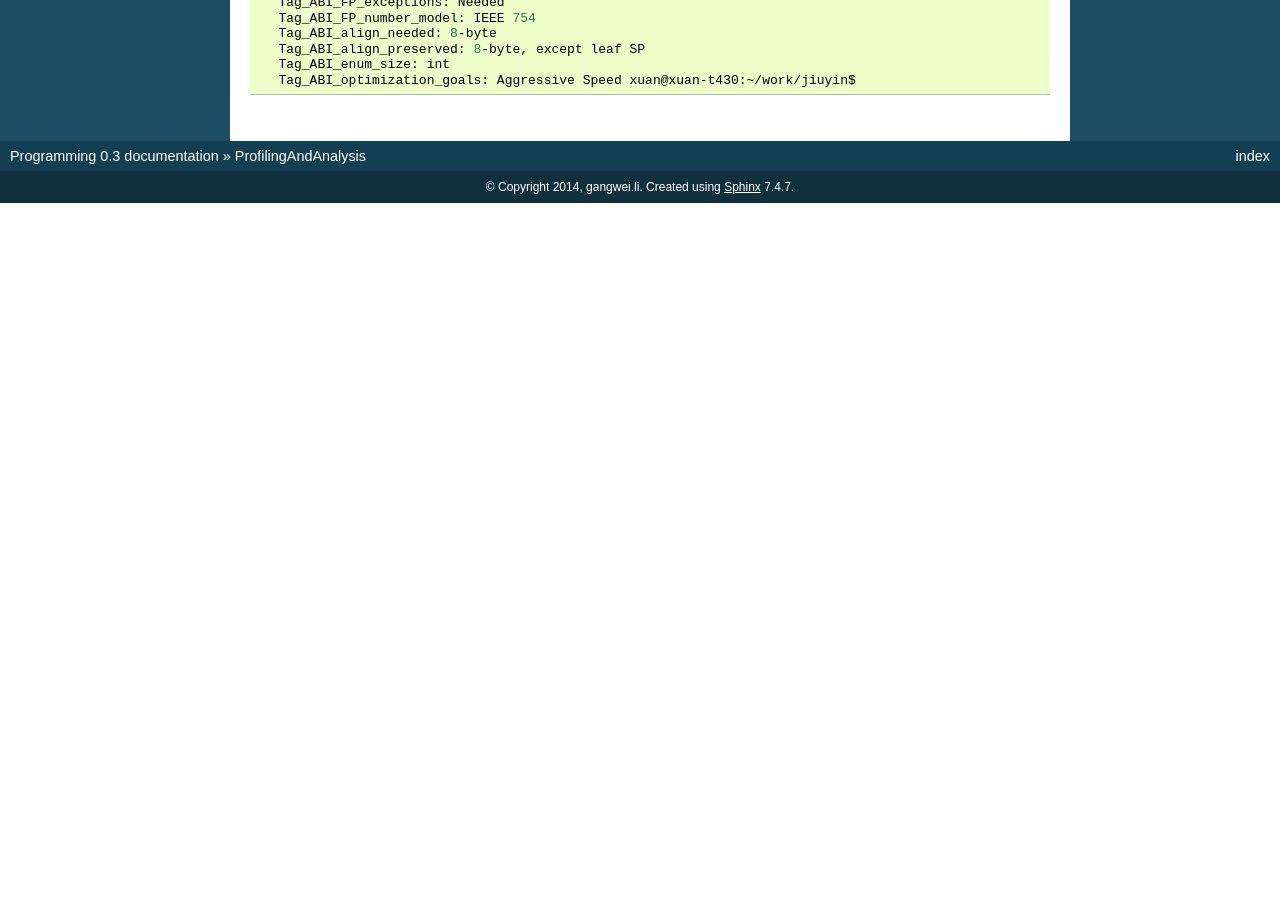
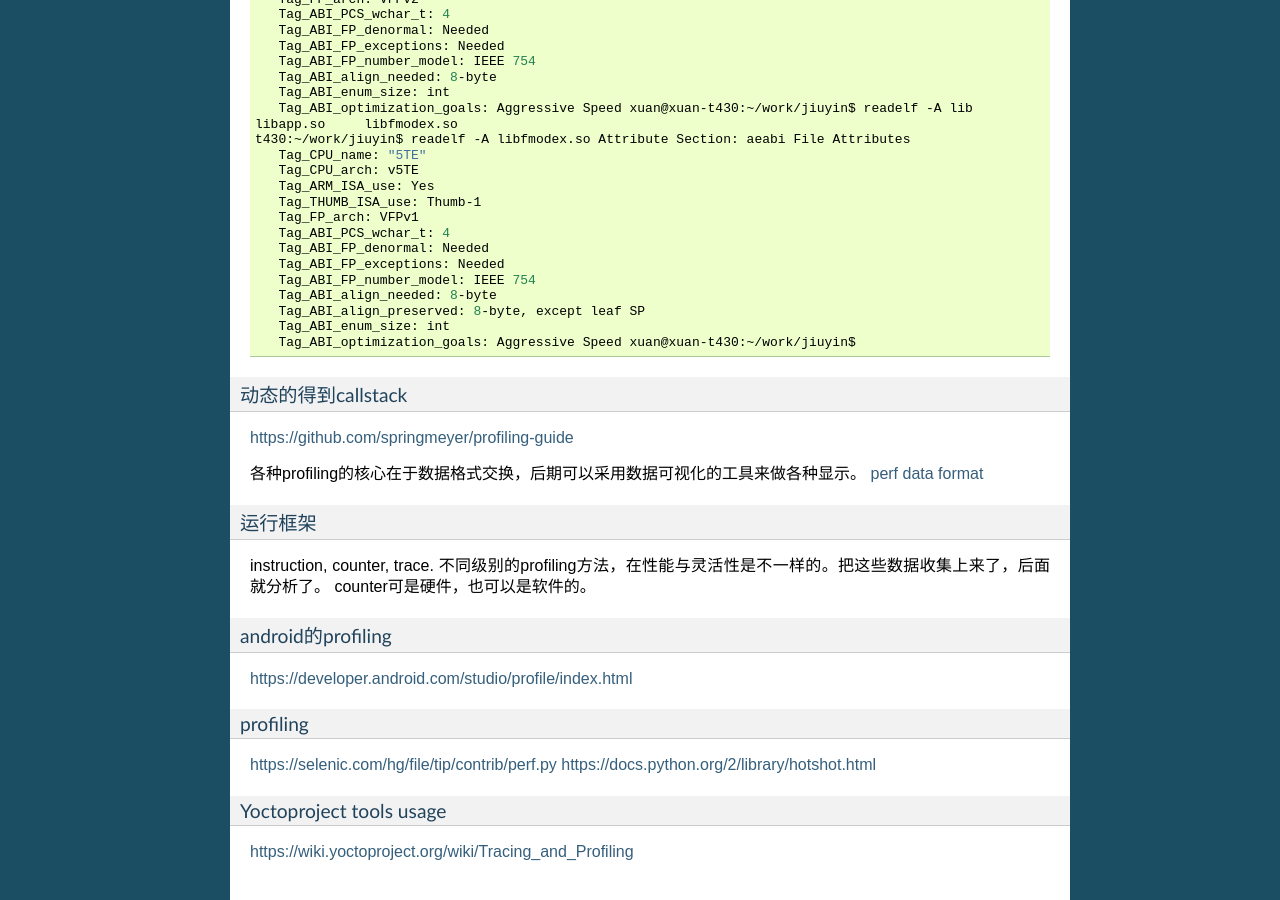
Before and after one commit to gwli/Programming, a Sphinx documentation site: the page built from source/content/Stage_2/ProfilingAndAnalysis.rst, in a window 1280 px wide and 900 px high, scrolled down 3923 px. Built offline with Sphinx 7.4.7, drawn with Linux system fonts in a browser that asks for light colours; before the commit the page ends 4126 px from its top, so only the background shows below that; some of the changed text lies outside the part shown.

Commit message:
profiling target

```diff
--- a/source/content/Stage_2/ProfilingAndAnalysis.rst
+++ b/source/content/Stage_2/ProfilingAndAnalysis.rst
@@ -1,6 +1,7 @@
 ####################
 ProfilingAndAnalysis
 ####################
+
 
 为什么优化
 ----------
@@ -21,6 +22,23 @@
 同时大家所谓的80/20原则。也就是20%时间就解决了80%功能。80%的时间用在解决那20%的性能。
 
 如果对于性能要求不高的，你的solution的选择就会很多，会有各种各样的库可以供你用。但是考虑到性能化那就未必了。那就是为什么相同的功能为什么会有这么多库。并且基本上大的项目，很多东东都是自己实现的，而非用一些语言本身的实现或者库的实现。最明显的例子，就是那些队列，以及reference count之类的东东都基本上都上是自己实现的。根据性能要求，来做不同编译，例如满足精度的情况下，尽可能用硬件浮点计算。或者换用不同库会有质的变化。
+
+优化的目标
+==========
+
+#. 算法本身的优化，减少计算量
+#. 指令优化，减少指令条数
+
+硬件的优化
+==========
+
+尽可能大的利用硬件资源。
+改变读取pattern提高cache的命中率。
+可以把整数部分换成浮点数，
+提高系统的利用率
+
+终级优化人工优化汇编指令
+
 
 
 where is the balance point
@@ -80,6 +98,7 @@
 
 How to sampling
 ---------------
+
 this system should support approach to make Snapshot quickly, may this is supported by dedicated hardware. for example, snapshot all the registe and state to somewhare, how to use the info is descided by user how to analysiz these.  the sampling frequency is resticted by two things:
 
 #. *offline analyise* , it is simple, only the speed of snapshot and store the info.
@@ -197,3 +216,42 @@
       Tag_ABI_align_preserved: 8-byte, except leaf SP
       Tag_ABI_enum_size: int
       Tag_ABI_optimization_goals: Aggressive Speed xuan@xuan-t430:~/work/jiuyin$
+
+
+
+动态的得到callstack
+===================
+
+.. code-block:: cpp
+   sudo gdb -ex "set pagination 0" -ex "thread apply all bt" --batch --pid `pidof python`
+
+https://github.com/springmeyer/profiling-guide
+
+各种profiling的核心在于数据格式交换，后期可以采用数据可视化的工具来做各种显示。
+`perf data format <https://openlab-mu-internal.web.cern.ch/openlab-mu-internal/03_Documents/3_Technical_Documents/Technical_Reports/2011/Urs_Fassler_report.pdf>`_
+
+
+运行框架
+========
+
+instruction, counter, trace.
+不同级别的profiling方法，在性能与灵活性是不一样的。把这些数据收集上来了，后面就分析了。
+counter可是硬件，也可以是软件的。
+
+
+android的profiling
+==================
+
+https://developer.android.com/studio/profile/index.html
+
+
+profiling
+=========
+https://selenic.com/hg/file/tip/contrib/perf.py
+https://docs.python.org/2/library/hotshot.html
+
+
+Yoctoproject tools usage
+========================
+
+https://wiki.yoctoproject.org/wiki/Tracing_and_Profiling
```
